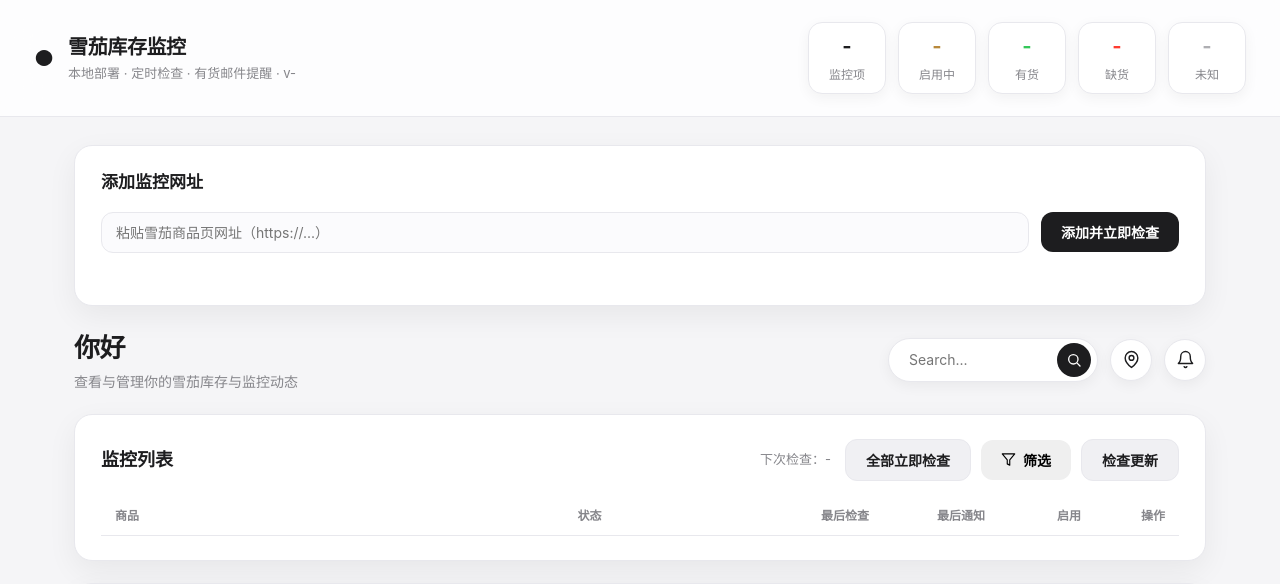
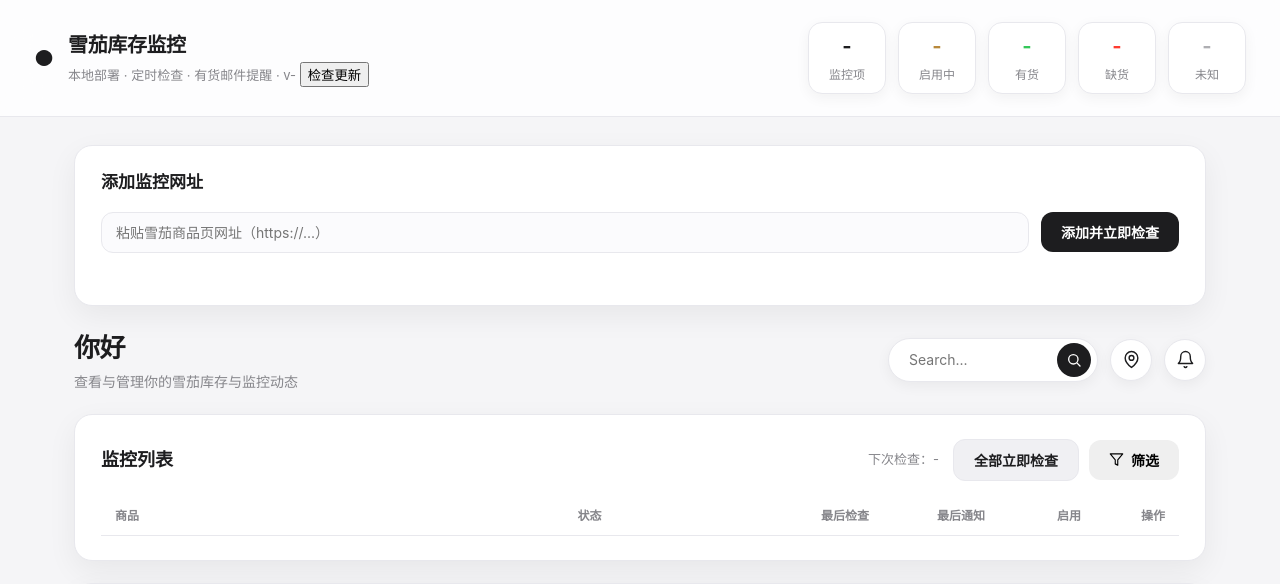
Before and after one commit to hoho77777/cigar-monitor, a Python web app: template templates/index.html in a window 1280 px wide. Shown: the top 584 px of the page. Run offline with Jinja, Linux system fonts and the light colour scheme; the template is opened without the code that fills it, so the values that code supplies are empty.

Commit message:
检查更新移至顶部品牌区（小按钮）

```diff
--- a/templates/index.html
+++ b/templates/index.html
@@ -12,7 +12,9 @@
       <span class="brand-mark">●</span>
       <div>
         <h1>雪茄库存监控</h1>
-        <p>本地部署 · 定时检查 · 有货邮件提醒 · <span id="app-version">v-</span></p>
+        <p>本地部署 · 定时检查 · 有货邮件提醒 · <span id="app-version">v-</span>
+          <button class="update-mini" id="btn-check-update" title="检查更新">检查更新</button>
+        </p>
       </div>
     </div>
     <div class="overview" id="overview">
@@ -70,7 +72,6 @@
             <svg viewBox="0 0 24 24" fill="none" stroke="currentColor" stroke-width="1.8" stroke-linecap="round" stroke-linejoin="round"><polygon points="22 3 2 3 10 12.46 10 19 14 21 14 12.46 22 3"/></svg>
             筛选
           </button>
-          <button class="btn ghost" id="btn-check-update">检查更新</button>
         </div>
       </div>
 
```
